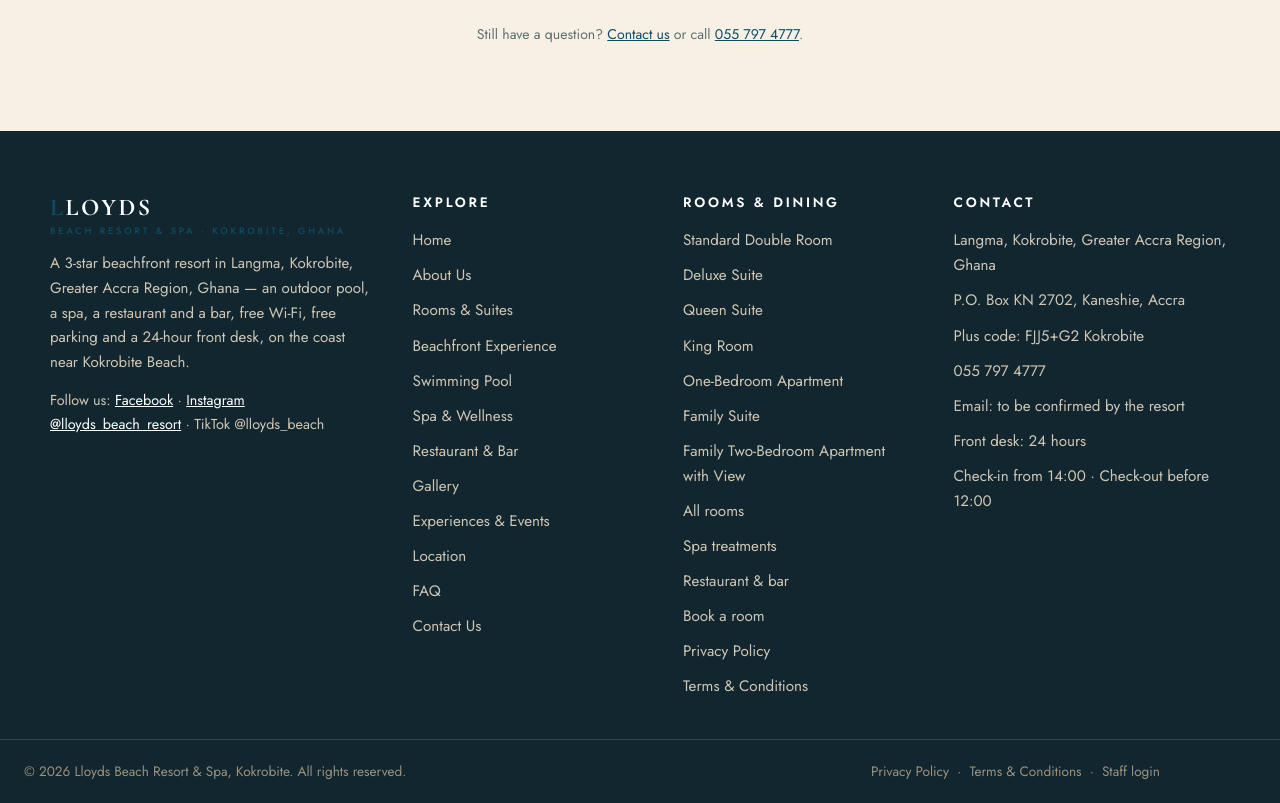
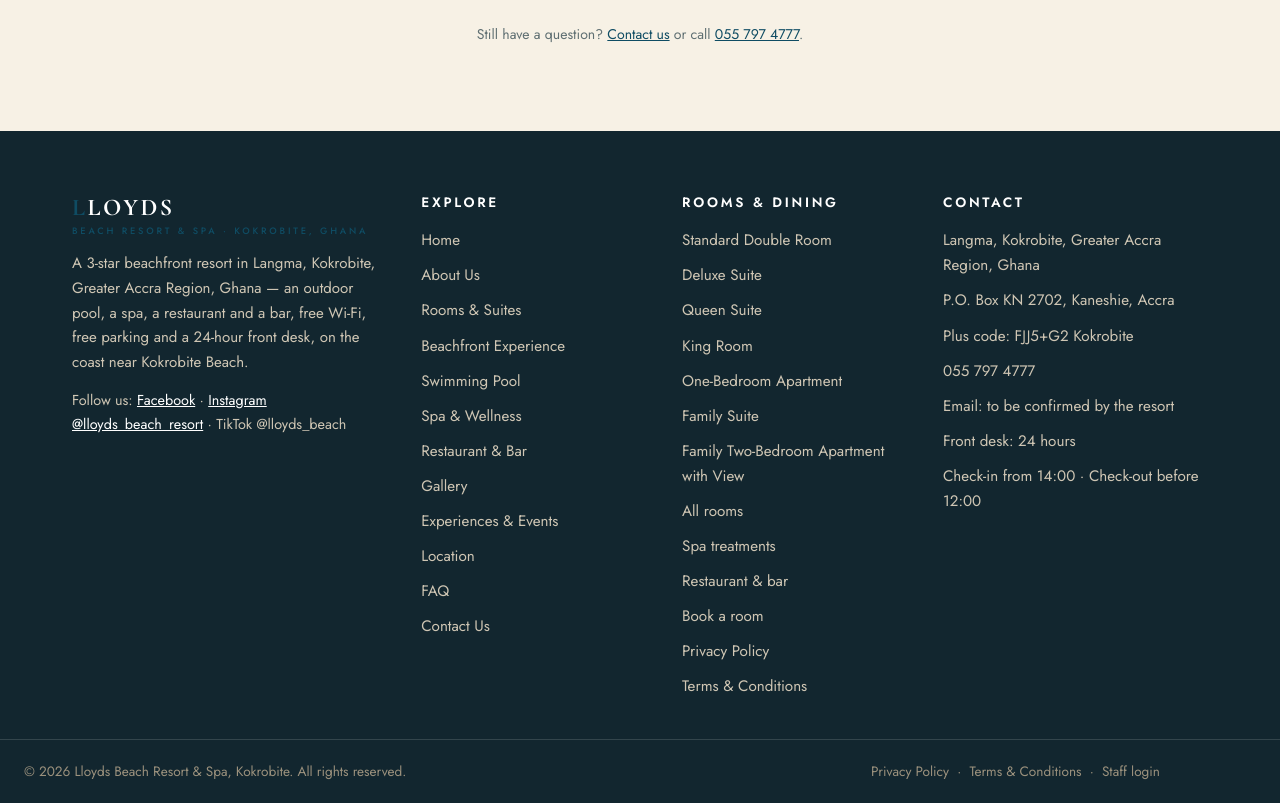
Before and after one commit to ham76062-alt/lloydsbeachresort, a plain HTML site: page faq.html in a window 1280 px wide. Shown: the part 1326-2129 px from the top of the page. Drawn offline with nearby package versions, Linux system fonts and the light colour scheme.

Commit message:
Add files via upload

```diff
--- a/assets/css/style.css
+++ b/assets/css/style.css
@@ -290,7 +290,7 @@ h1,h2,h3,h4{font-family:var(--serif);font-weight:600;line-height:1.15;color:var(
 
 /* footer */
 .site-footer{background:#12262f;color:#cfc6b4}
-.site-footer .foot-grid{display:grid;grid-template-columns:1.4fr 1fr 1fr 1.2fr;gap:40px;padding:64px 0 40px}
+.site-footer .foot-grid{display:grid;grid-template-columns:1.4fr 1fr 1fr 1.2fr;gap:40px;padding:64px 22px 40px}
 .site-footer h4{color:#fff;font-family:var(--sans);font-size:.85rem;letter-spacing:.2em;text-transform:uppercase;margin-bottom:18px}
 .site-footer .wordmark{color:#fff}
 .site-footer p{font-size:.94rem;margin-bottom:14px}
```
